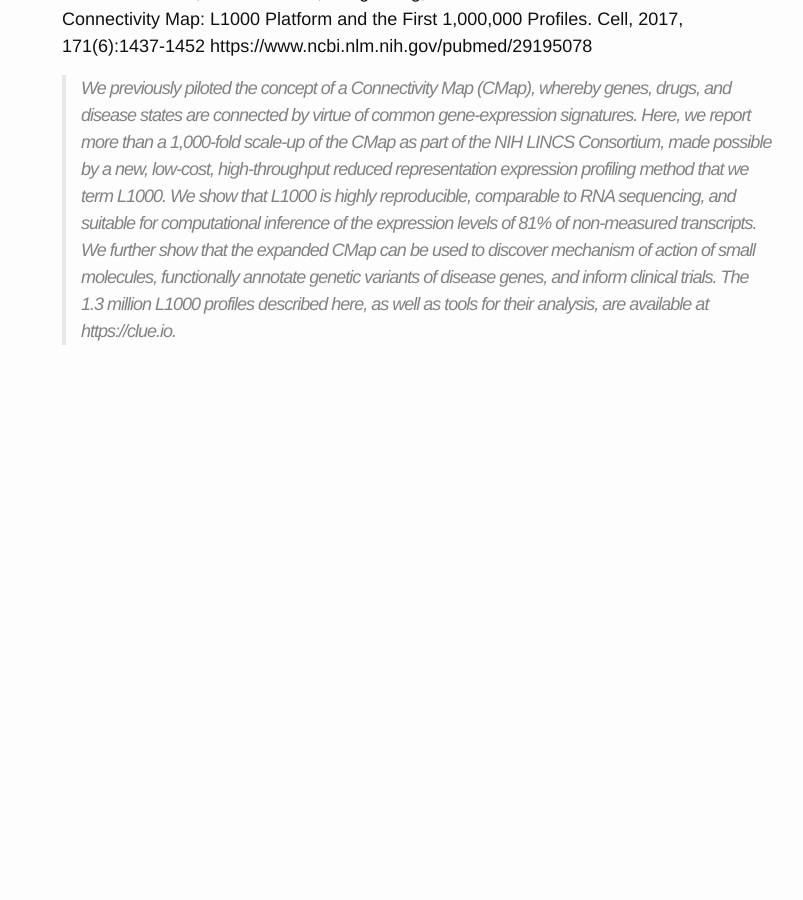
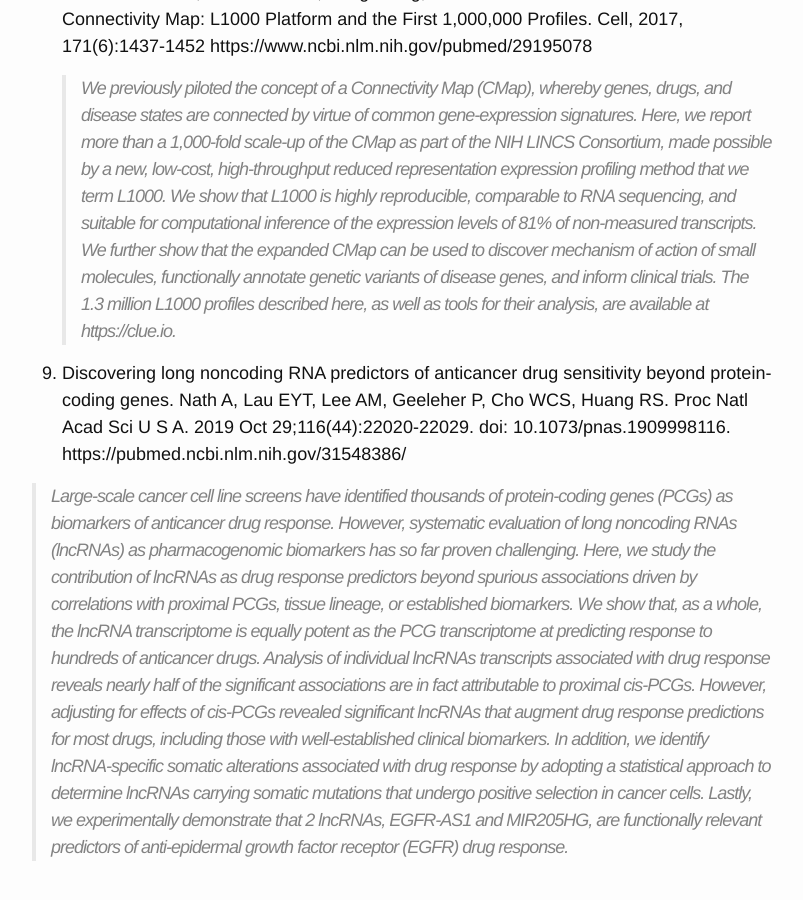
Before and after one commit to dcmb-courses/bioinf602-603, a Jekyll site: the page built from Pharmacogenomics_and_Chemoinformatics.md, in a window 1280 px wide and 900 px high, scrolled down 3611 px. Shown: the whole window, without its empty margins (238-1041 px from the left). Built offline with Jekyll 4.4.1, drawn with Linux system fonts in a browser that asks for light colours; before the commit the page ends 4016 px from its top, so only the background shows below that.

Commit message:
Update Pharmacogenomics_and_Chemoinformatics.md

```diff
--- a/Pharmacogenomics_and_Chemoinformatics.md
+++ b/Pharmacogenomics_and_Chemoinformatics.md
@@ -38,3 +38,7 @@ permalink: /Pharmacogenomics_and_Chemoinformatics/
 https://www.ncbi.nlm.nih.gov/pubmed/29195078
 
    >We previously piloted the concept of a Connectivity Map (CMap), whereby genes, drugs, and disease states are connected by virtue of common gene-expression signatures. Here, we report more than a 1,000-fold scale-up of the CMap as part of the NIH LINCS Consortium, made possible by a new, low-cost, high-throughput reduced representation expression profiling method that we term L1000. We show that L1000 is highly reproducible, comparable to RNA sequencing, and suitable for computational inference of the expression levels of 81% of non-measured transcripts. We further show that the expanded CMap can be used to discover mechanism of action of small molecules, functionally annotate genetic variants of disease genes, and inform clinical trials. The 1.3 million L1000 profiles described here, as well as tools for their analysis, are available at https://clue.io.
+
+1. Discovering long noncoding RNA predictors of anticancer drug sensitivity beyond protein-coding genes. Nath A, Lau EYT, Lee AM, Geeleher P, Cho WCS, Huang RS. Proc Natl Acad Sci U S A. 2019 Oct 29;116(44):22020-22029. doi: 10.1073/pnas.1909998116. https://pubmed.ncbi.nlm.nih.gov/31548386/
+
+>Large-scale cancer cell line screens have identified thousands of protein-coding genes (PCGs) as biomarkers of anticancer drug response. However, systematic evaluation of long noncoding RNAs (lncRNAs) as pharmacogenomic biomarkers has so far proven challenging. Here, we study the contribution of lncRNAs as drug response predictors beyond spurious associations driven by correlations with proximal PCGs, tissue lineage, or established biomarkers. We show that, as a whole, the lncRNA transcriptome is equally potent as the PCG transcriptome at predicting response to hundreds of anticancer drugs. Analysis of individual lncRNAs transcripts associated with drug response reveals nearly half of the significant associations are in fact attributable to proximal cis-PCGs. However, adjusting for effects of cis-PCGs revealed significant lncRNAs that augment drug response predictions for most drugs, including those with well-established clinical biomarkers. In addition, we identify lncRNA-specific somatic alterations associated with drug response by adopting a statistical approach to determine lncRNAs carrying somatic mutations that undergo positive selection in cancer cells. Lastly, we experimentally demonstrate that 2 lncRNAs, EGFR-AS1 and MIR205HG, are functionally relevant predictors of anti-epidermal growth factor receptor (EGFR) drug response.
```
